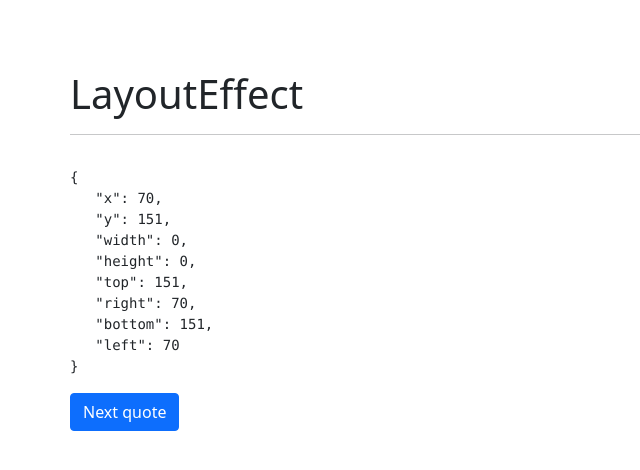
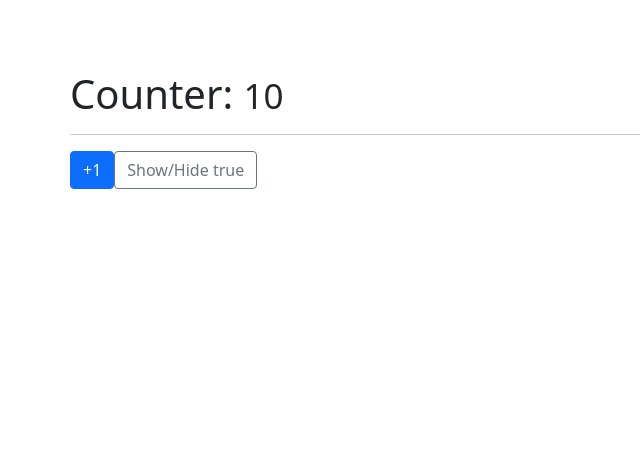
Before and after one commit to JL-OLEMAR/custom-hooks-react, a React (Vite) app: page / in a window 1280 px wide. Shown: the top 470 px of the page, without its empty margins (0-640 px from the left). Built offline with nearby package versions, Linux system fonts and the light colour scheme; no server answers.

Commit message:
React.memo

```diff
--- /dev/null
+++ b/src/components/06-memos/Memorize.jsx
@@ -0,0 +1,32 @@
+import { useState } from 'react'
+
+import { useCounter } from '../../hooks/useCounter.jsx'
+
+import { MemozedSmall } from './Small.jsx'
+
+export const Memorize = () => {
+  const { counter, increment } = useCounter(10)
+  const [show, setShow] = useState(true)
+
+  return (
+    <div>
+      <h1>
+        Counter: <MemozedSmall value={counter} />
+      </h1>
+      <hr />
+
+      <button className='btn btn-primary' onClick={increment}>
+        +1
+      </button>
+
+      <button
+        className='btn btn-outline-secondary ml-3'
+        onClick={() => {
+          setShow(!show)
+        }}
+      >
+        Show/Hide {JSON.stringify(show)}
+      </button>
+    </div>
+  )
+}
--- /dev/null
+++ b/src/components/06-memos/Small.jsx
@@ -0,0 +1,15 @@
+import React from 'react'
+
+export const Small = ({ value }) => {
+  console.log('Called me back')
+
+  return <small>{value}</small>
+}
+
+// export const Small = ({ value }) => {
+//   console.log('Called me back')
+
+//   return <small>{value}</small>
+// }
+
+export const MemozedSmall = React.memo(Small)
--- a/src/main.jsx
+++ b/src/main.jsx
@@ -1,6 +1,6 @@
 import ReactDOM from 'react-dom'
 
-import { Layout } from './components/05-useLayoutEffect/Layout.jsx'
+import { Memorize } from './components/06-memos/Memorize.jsx'
 
 // import { CounterApp } from './components/01-useState/CounterApp.jsx'
 // import { CounterWithCustomHook } from './components/01-useState/CounterWithCustomHook.jsx'
@@ -9,7 +9,8 @@ import { Layout } from './components/05-useLayoutEffect/Layout.jsx'
 // import { MultipleCustomHooks } from './components/03-examples/MultipleCustomHooks.jsx'
 // import { FocusScreen } from './components/04-useRef/FocusScreen.jsx'
 // import { RealExampleRef } from './components/04-useRef/RealExampleRef.jsx'
+// import { Layout } from './components/05-useLayoutEffect/Layout.jsx'
 
 import './index.css'
 
-ReactDOM.render(<Layout />, document.getElementById('root'))
+ReactDOM.render(<Memorize />, document.getElementById('root'))
```
Also changed, not shown: 1 other file (tests, documents, lock files or other folders).
